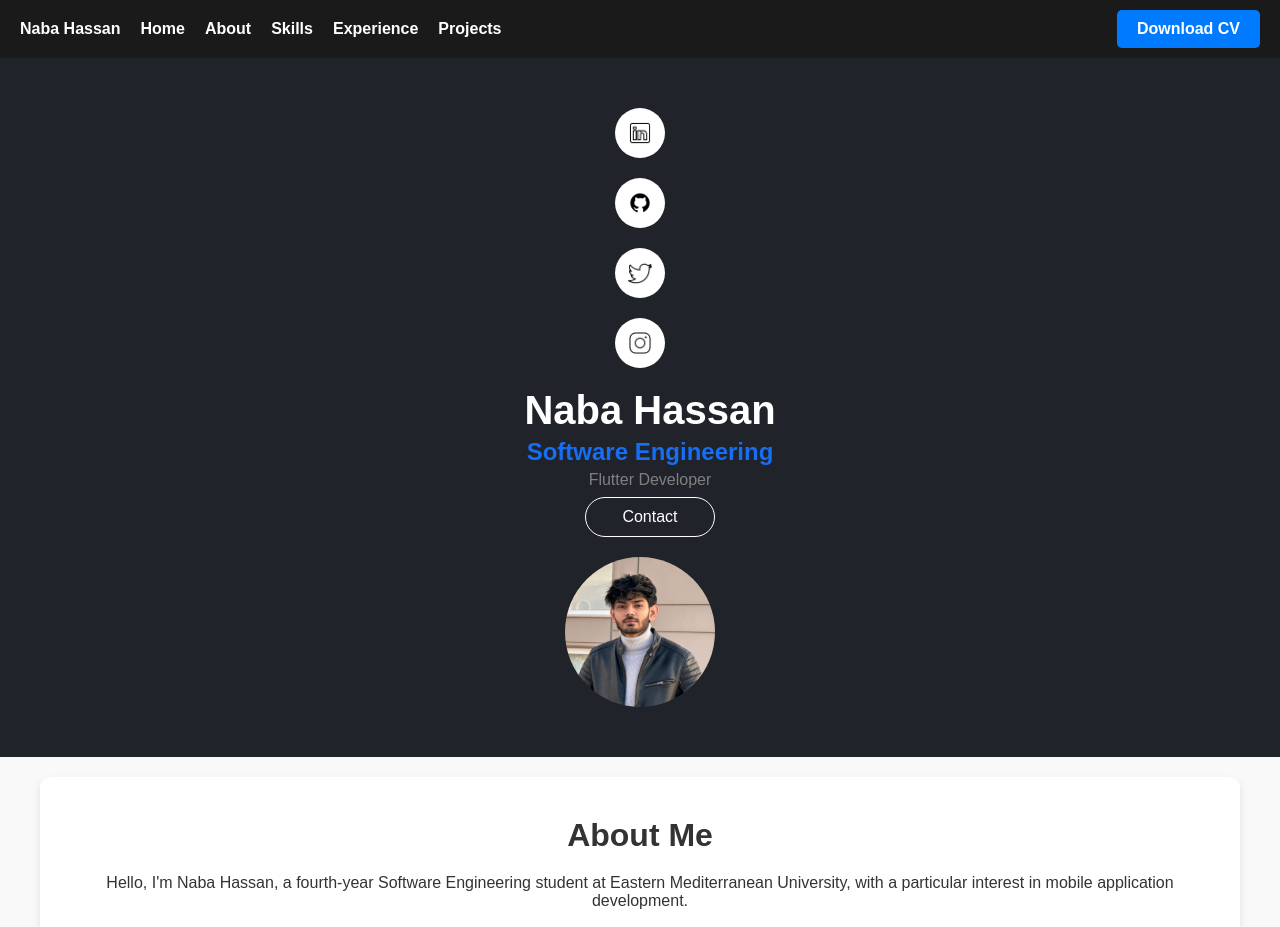
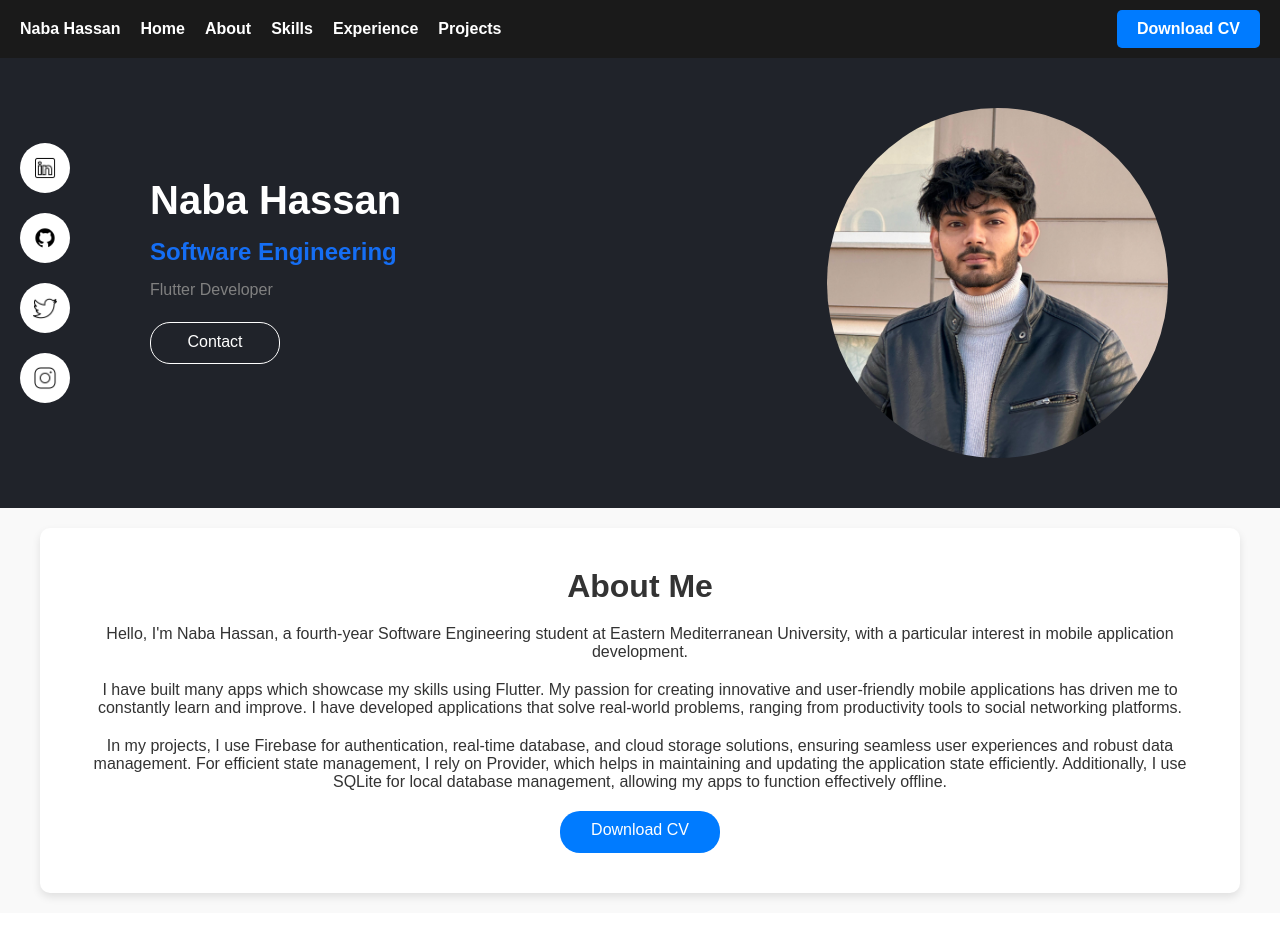
Before and after one commit to NabaHassan/NabaPortfolio.github.io, a plain HTML site: page index.html in a window 1280 px wide. Shown: the top 927 px of the page. Drawn offline with Linux system fonts and the light colour scheme.

Commit message:
Update styles.css

```diff
--- a/styles.css
+++ b/styles.css
@@ -66,8 +66,8 @@
 }
 
 .social-icons {
+    display: flex;
     flex-direction: column;
-    display: flex;
     justify-content: center;
     gap: 20px;
     margin-bottom: 20px;
@@ -97,10 +97,12 @@
     flex: 1;
     padding-left: 20px;
     color: #fff;
+    margin-bottom: 2%;
 }
 
 .intro h1 {
     font-size: 2.5em;
+    margin: 0;
         margin-bottom: 2%;
 }
 
@@ -119,7 +121,6 @@
 .intro .contact {
     margin-top: 1%;
     align-self: center;
-    justify-content: center;
     background-color: none;
     padding: 10px 10px;
     color: white;
@@ -129,7 +130,7 @@
         text-align: center;
         display: inline-block;
         width: 130px;
-        height: 40px;
+        height: 42px;
     }
 
     .intro .contact:hover {
@@ -220,8 +221,7 @@
         text-align: center;
         display: inline-block;
         width: 160px;
-        height: 40px;
-    }
+        height: 42px;    }
 
     /* Skills, Experience, and Projects Sections */
     .skills-section,
@@ -500,7 +500,7 @@
     }
 
     /* Media Queries */
-    @media (min-width: 100%) {
+    @media (min-width: 768px) {
         .home-section {
             flex-direction: row;
             text-align: left;
@@ -521,7 +521,7 @@
         }
 
         .about-content {
-            flex-direction: column;
+            flex-direction: row;
         }
 
         .project-card {
@@ -530,9 +530,9 @@
         }
     }
 
-    @media (max-width: 100%){
+    @media (max-width: 767px) {
         .home-section {
-                flex-direction: row;
+            flex-direction: column;
         }
 
         .profile-pic img {
```
Lines whose indentation alone changed are shown as unchanged.
